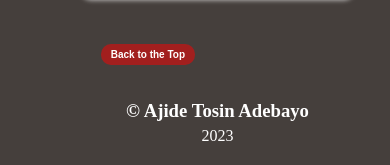
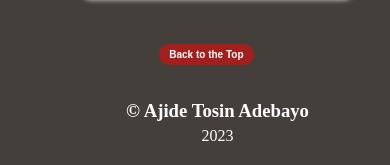
Before and after one commit to adebayorajide/portfolio, a plain HTML site: page index.html in a window 390 px wide. Shown: the part 2765-2930 px from the top of the page. Drawn offline with Linux system fonts and the light colour scheme.

Commit message:
Add files via upload

```diff
--- a/responsive.css
+++ b/responsive.css
@@ -109,7 +109,7 @@
     }
 
     .top {
-        right: 50%;
+        right: 35%;
         bottom: 100px;
     }
 }
```
